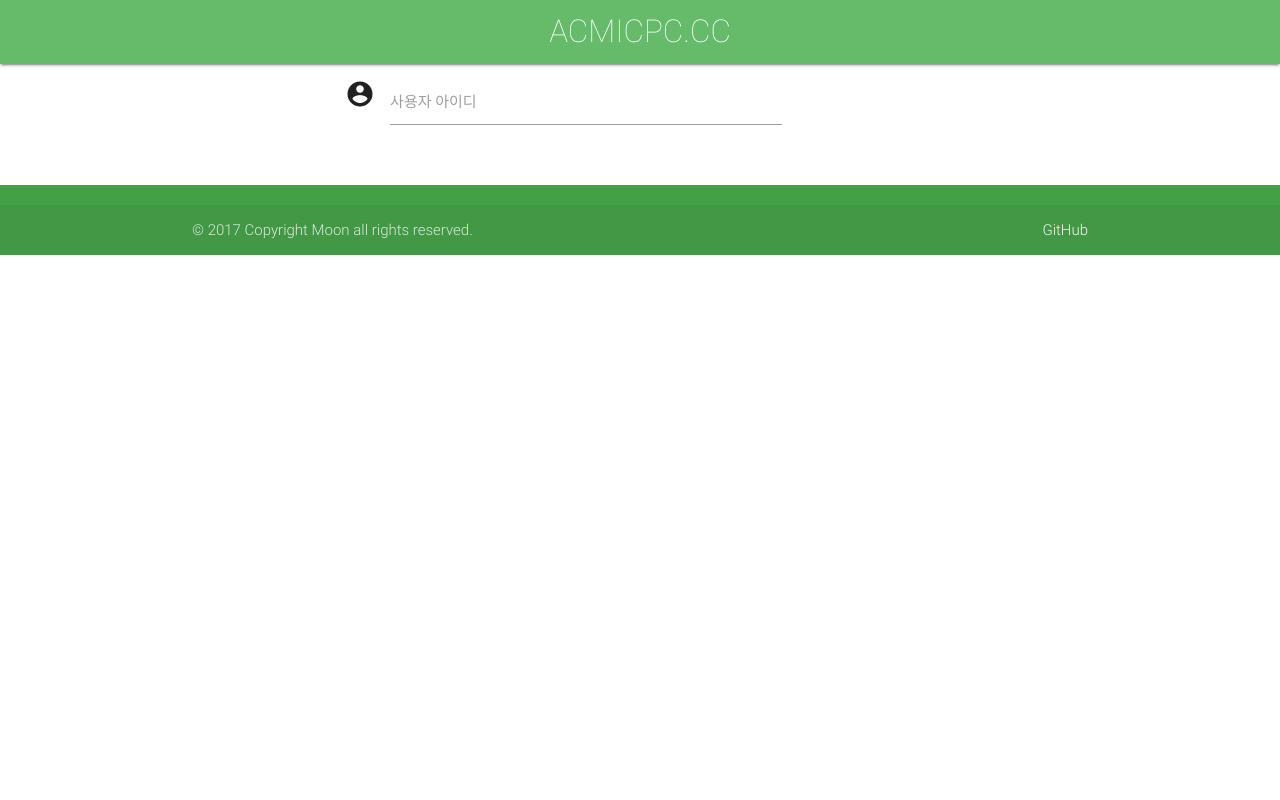
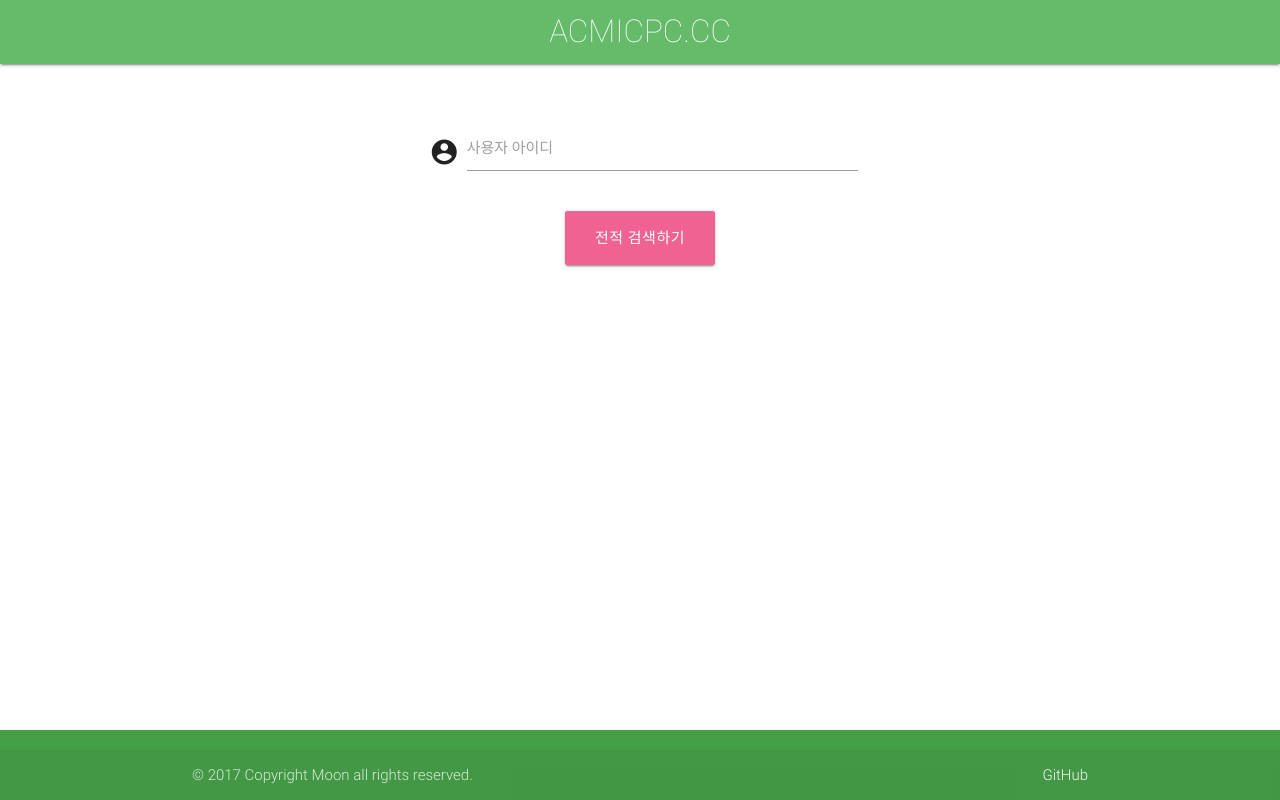
Before and after one commit to MoonHyuk/acmicpc.cc, a Flask app: page / in a window 1280 px wide. Run offline with Flask 2, Linux system fonts and the light colour scheme; some libraries are stand-ins or nearby versions; some web fonts are replaced.

Commit message:
Style main page

```diff
--- a/static/index.css
+++ b/static/index.css
@@ -0,0 +1,9 @@
+.main {
+    height: 100vh;
+    margin-top: -154px;
+    padding-top: 200px;
+}
+
+.material-icons.prefix{
+    margin-top: 12px;
+}
--- a/templates/base.html
+++ b/templates/base.html
@@ -2,14 +2,14 @@
 <html lang="ko">
 <head>
     <meta charset="UTF-8">
+    <link rel="stylesheet" href="https://cdnjs.cloudflare.com/ajax/libs/materialize/0.99.0/css/materialize.min.css">
+    <link href="https://fonts.googleapis.com/icon?family=Material+Icons" rel="stylesheet">
+    <link href="{{ url_for('static', filename = 'base.css') }}" rel="stylesheet">
     {% block css %}
-        <link rel="stylesheet" href="https://cdnjs.cloudflare.com/ajax/libs/materialize/0.99.0/css/materialize.min.css">
-        <link href="https://fonts.googleapis.com/icon?family=Material+Icons" rel="stylesheet">
-        <link href="{{ url_for('static', filename = 'base.css') }}" rel="stylesheet">
     {% endblock %}
+    <script src="https://cdnjs.cloudflare.com/ajax/libs/jquery/3.2.1/jquery.min.js"></script>
+    <script src="https://cdnjs.cloudflare.com/ajax/libs/materialize/0.99.0/js/materialize.min.js"></script>
     {% block js %}
-        <script src="https://cdnjs.cloudflare.com/ajax/libs/jquery/3.2.1/jquery.min.js"></script>
-        <script src="https://cdnjs.cloudflare.com/ajax/libs/materialize/0.99.0/js/materialize.min.js"></script>
     {% endblock %}
     <title>acmicpc.cc</title>
 </head>
--- a/templates/index.html
+++ b/templates/index.html
@@ -1,8 +1,11 @@
 {% extends "base.html" %}
 
+{% block css %}
+    <link href="{{ url_for('static', filename = 'index.css') }}" rel="stylesheet">
+{% endblock %}
 {% block content %}
-<div class="row">
-    <form class="col s6 offset-s2">
+<div class="row main center-align">
+    <form class="col s6 offset-s3" action="/" method="get">
       <div class="row">
         <div class="input-field col s12">
           <i class="material-icons prefix">account_circle</i>
@@ -10,6 +13,7 @@
           <label for="autocomplete-input">사용자 아이디</label>
         </div>
       </div>
+        <button class="btn-large waves-effect waves-light pink lighten-2" type="submit">전적 검색하기</button>
     </form>
 </div>
 {% endblock %}
```
